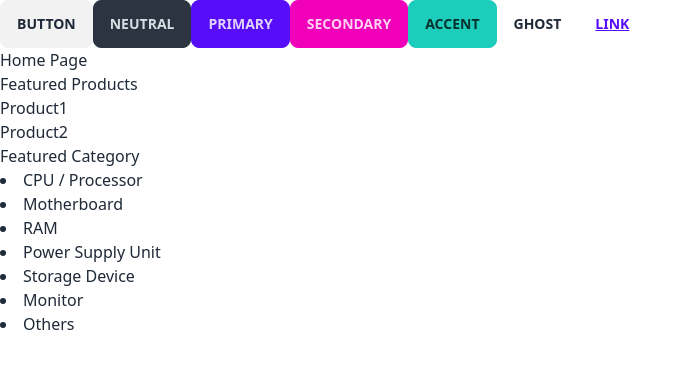
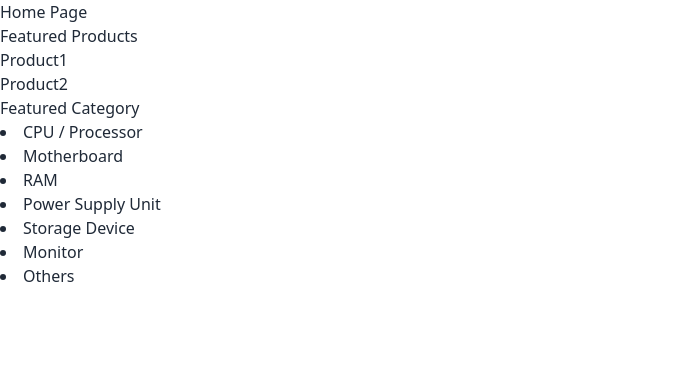
Before and after one commit to yusuf-khan-swd/craft-your-pc-client, a Next.js app: page / in a window 1280 px wide. Shown: the top 368 px of the page, without its empty margins (0-693 px from the left). Built offline with nearby package versions, Linux system fonts and the light colour scheme.

Commit message:
remove daisyui button

```diff
--- a/src/pages/index.js
+++ b/src/pages/index.js
@@ -14,13 +14,6 @@
 const HomePage = () => {
   return (
     <div>
-      <button className="btn">Button</button>
-      <button className="btn btn-neutral">Neutral</button>
-      <button className="btn btn-primary">Primary</button>
-      <button className="btn btn-secondary">Secondary</button>
-      <button className="btn btn-accent">Accent</button>
-      <button className="btn btn-ghost">Ghost</button>
-      <button className="btn btn-link">Link</button>
       <h1>Home Page</h1>
       <h2>Featured Products</h2>
       <div>
```
